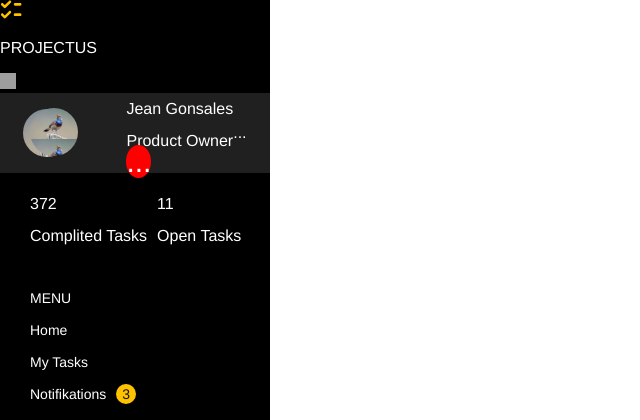
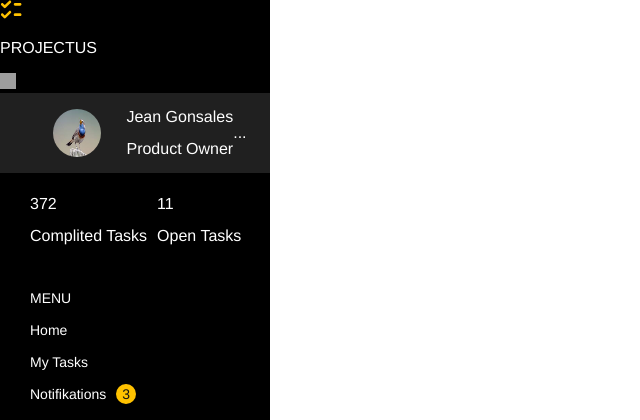
Before and after one commit to Alexafer/test, a PHP site: page /index1.html in a window 1280 px wide. Shown: the top 420 px of the page, without its empty margins (0-640 px from the left). Run offline with PHP 8.4, Linux system fonts and the light colour scheme; grey boxes are pictures that could not be loaded.

Commit message:
lesson-1

```diff
--- a/style.css
+++ b/style.css
@@ -123,6 +123,7 @@ body {
 .logo-img {
     border-radius: 50%;
     margin-right: 25px;
+    margin-left: 30px;
 }
 
 .main-title {
@@ -138,40 +139,36 @@ body {
     justify-content: center;
     background: #202020;
     padding: 0px 0px;
+    height: 80px;
 }
 
 .user-info {
+    align-items: center;
     line-height: 0px;
-    margin-right: 0px;
-    margin-left: 30px;
-    height: 80px;
+    margin: 0px;
+    /* height: 80px; */
 }
 
-.user-info::before {
+.tochky {
+    margin-left: auto;
+    margin-right: 10px;
+    border-radius: 50%;
+}
+
+
+/* .user-info::before {
     content: "";
     position: absolute;
     top: 108px;
     left: 30px;
     background-image: url(logo.jpg);
-    /* background-position-y: center; */
-    background-size: contain;
-    border-radius: 50%;
-    width: 48px;
-    height: 48px;
+background-size: contain;
+border-radius: 50%;
+width: 48px;
+height: 48px;
+
 }
-
-.user-info::after {
-    content: "...";
-    /* position: relative;
-    top: 108px;
-    left: 30px; */
-    font-size: 30px;
-    line-height: 10px;
-    border-radius: 50%;
-    background-color: red;
-    width: 58px;
-    height: 48px;
-}
+*/
 
 .menu-tasks {
     padding: 15px 0 30px 30px;
```
Also changed, not shown: index.html (+7 -4 lines), script.js (+22 -23 lines), images.png, tochky.jpg (added).
